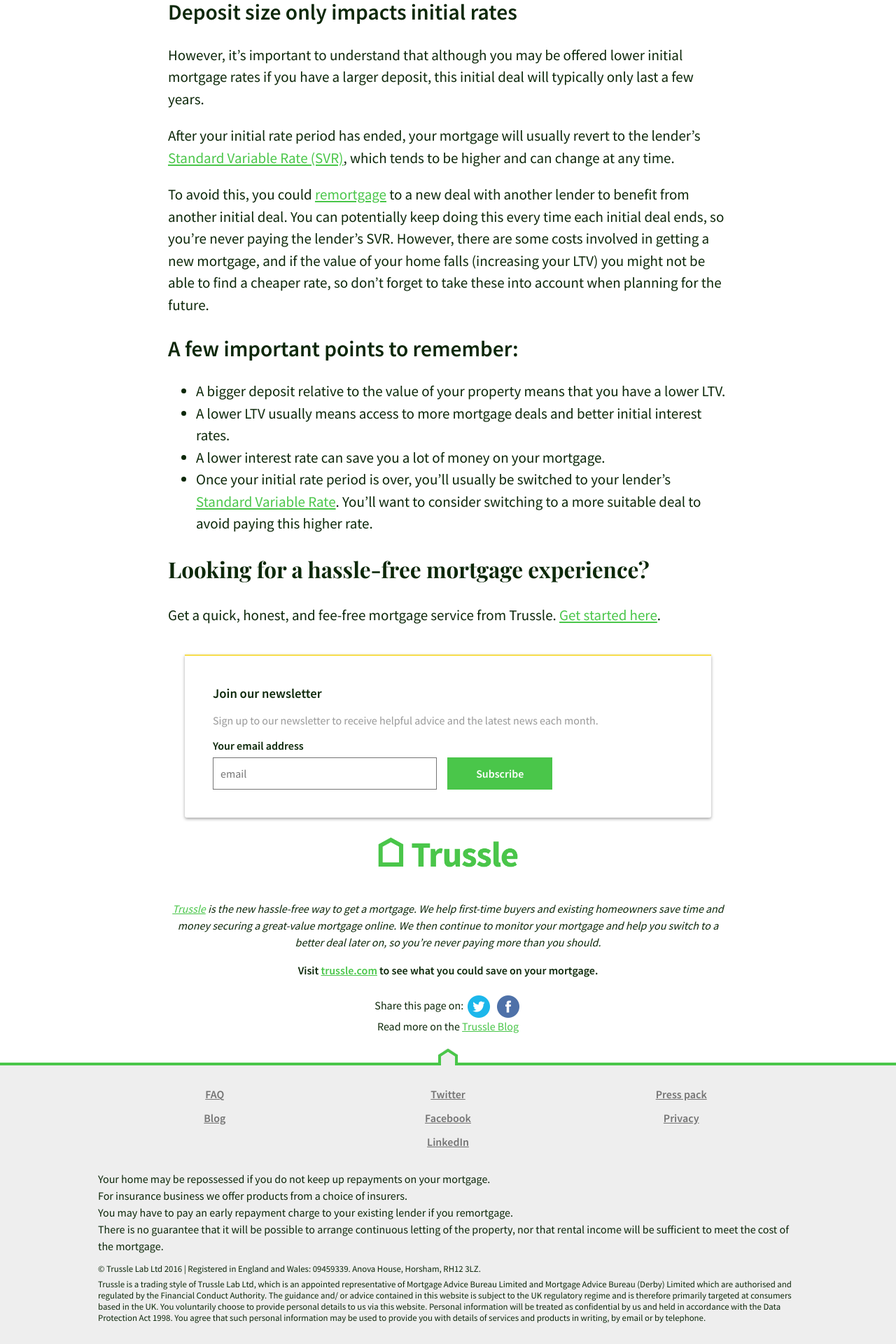
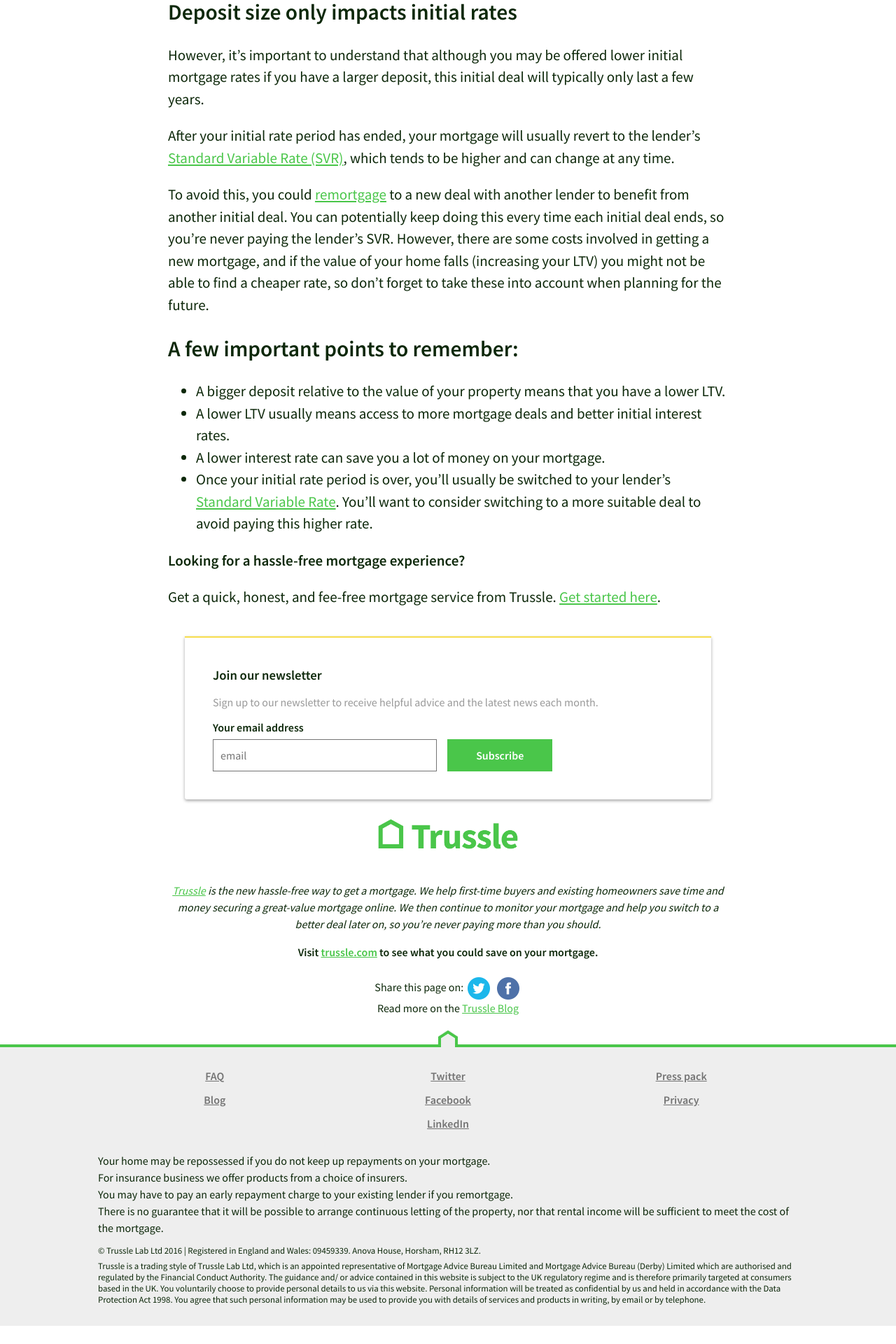
Before and after one commit to olitrussle/blog, a Jekyll site: the page built from _posts/2017-05-17-how-your-deposit-affects-your-mortgage-rate.md, in a window 1280 px wide. Shown: the part 2941-4861 px from the top of the page at 70% size. Built offline with Jekyll 4.4.1, drawn with Linux system fonts in a browser that asks for light colours; comment, search, counter and statistics services are not loaded; after the commit the page ends 4835 px from its top, so only the background shows below that.

```diff
--- a/_posts/2017-05-17-how-your-deposit-affects-your-mortgage-rate.md
+++ b/_posts/2017-05-17-how-your-deposit-affects-your-mortgage-rate.md
@@ -54,6 +54,6 @@ To avoid this, you could [remortgage](https://trussle.com/blog/the-straightforwa
 - A lower interest rate can save you a lot of money on your mortgage.
 - Once your initial rate period is over, you’ll usually be switched to your lender’s [Standard Variable Rate](https://trussle.com/blog/what-is-a-standard-variable-rate). You’ll want to consider switching to a more suitable deal to avoid paying this higher rate.
 
-# Looking for a hassle-free mortgage experience?
+**Looking for a hassle-free mortgage experience?**
 
 Get a quick, honest, and fee-free mortgage service from Trussle. [Get started here](https://trussle.com/?utm_source=blog&utm_medium=get-started-cta&utm_campaign=170503).
```
